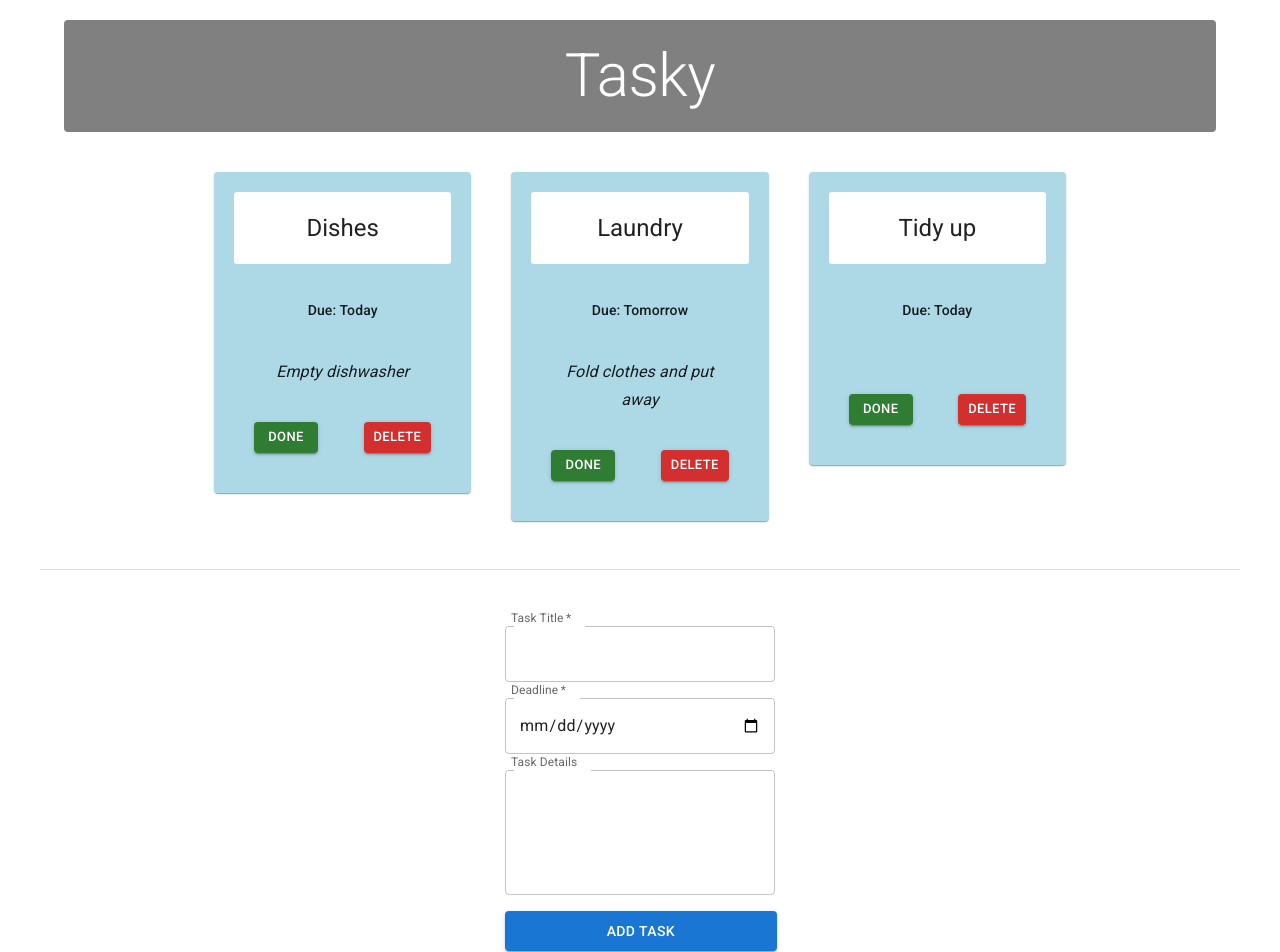
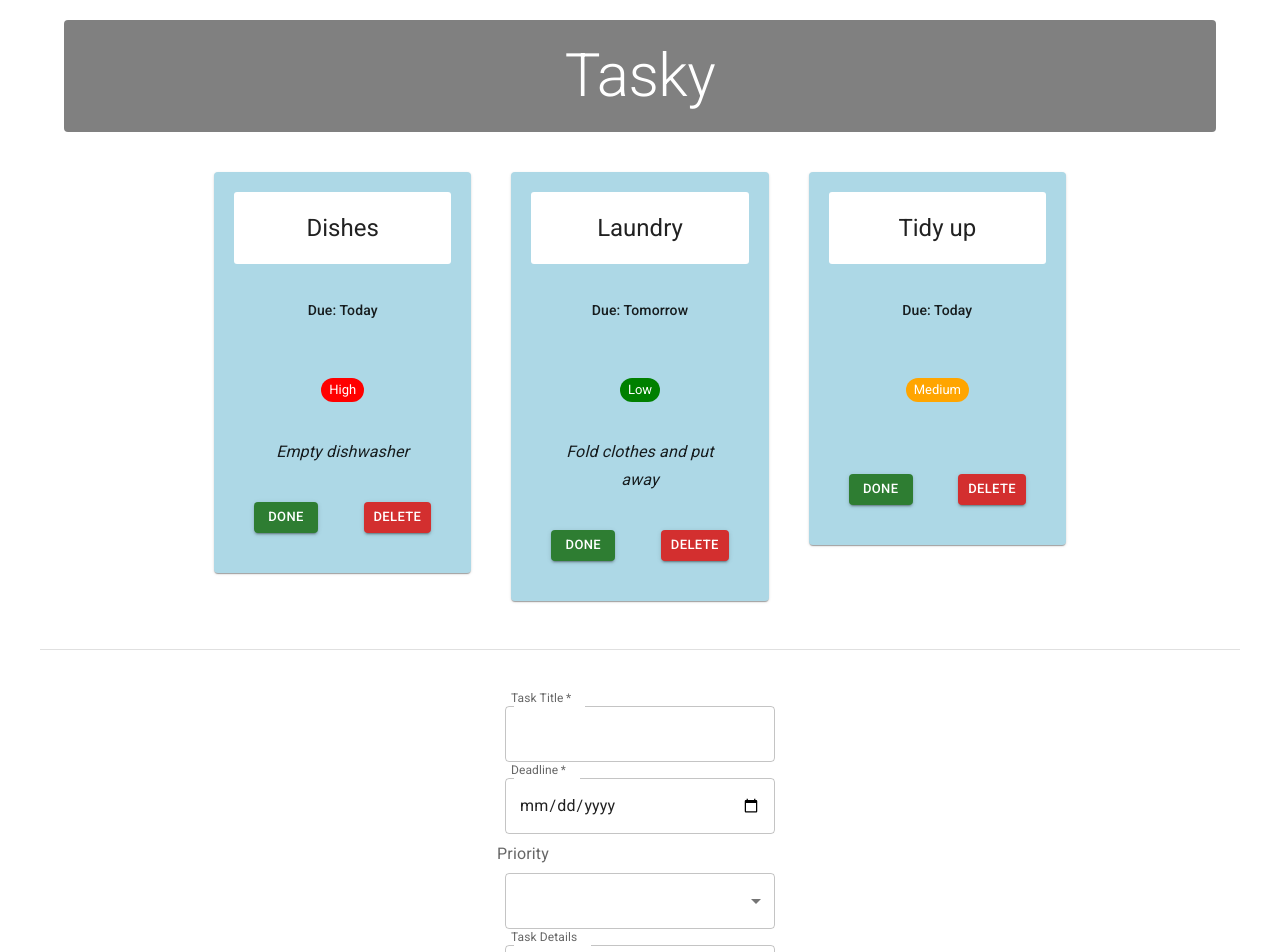
Before and after one commit to foxxxxxxx7/react-basics-labs, a React (Create React App) app in the folder tasky/: page / in a window 1280 px wide. Shown: the top 952 px of the page. Built offline with nearby package versions, Linux system fonts and the light colour scheme.

Commit message:
Week 3 Exercises Done

```diff
--- a/tasky/src/App.js
+++ b/tasky/src/App.js
@@ -10,16 +10,17 @@ import Grid from '@mui/material/Grid';
 function App() {
   const [taskState, setTaskState] = useState({
     tasks: [
-      { id: 1, title: "Dishes", description: "Empty dishwasher", deadline: "Today", done: false },
-      { id: 2, title: "Laundry", description: "Fold clothes and put away", deadline: "Tomorrow", done: false },
-      { id: 3, title: "Tidy up", deadline: "Today", done: false }
+      { id: 1, title: "Dishes", description: "Empty dishwasher", deadline: "Today", done: false, priority: "High" },
+      { id: 2, title: "Laundry", description: "Fold clothes and put away", deadline: "Tomorrow", done: false, priority: "Low" },
+      { id: 3, title: "Tidy up", deadline: "Today", done: false, priority: "Medium" }
     ]
 
   })
   const [formState, setFormState] = useState({
     title: "",
     description: "",
-    deadline: ""
+    deadline: "",
+    priority: ""
   });
 
   const doneHandler = (taskIndex) => {
@@ -48,6 +49,9 @@ function App() {
         break;
       case "deadline":
         form.deadline = event.target.value;
+        break;
+      case "priority":
+        form.priority = event.target.value;
         break;
       default:
         form = formState;
@@ -88,6 +92,7 @@ function App() {
           Tasky
         </Typography>
       </Container>
+
       <Container maxWidth="md" component="main">
         <Grid container spacing={5} alignItems="flex-top" justifyContent="center">
           {taskState.tasks.map((task, index) => (
@@ -97,6 +102,7 @@ function App() {
               deadline={task.deadline}
               done={task.done}
               key={task.id}
+              priority={task.priority}
               markDone={() => doneHandler(index)}
               deleteTask={() => deleteHandler(index)}
             />
--- a/tasky/src/components/Form.js
+++ b/tasky/src/components/Form.js
@@ -2,6 +2,9 @@ import React from "react";
 import Box from '@mui/material/Box';
 import TextField from '@mui/material/TextField';
 import Button from '@mui/material/Button';
+import InputLabel from '@mui/material/InputLabel';
+import MenuItem from '@mui/material/MenuItem';
+import Select from '@mui/material/Select';
 
 const AddTaskForm = (props) => {
 
@@ -34,6 +37,18 @@ const AddTaskForm = (props) => {
                 />
             </div>
             <div>
+                <InputLabel>Priority</InputLabel>
+                <Select
+                    value={props.priority}
+                    name="priority"
+                    onChange={(event) => props.change(event)}
+                >
+                    <MenuItem value={"Low"}>Low</MenuItem>
+                    <MenuItem value={"Medium"}>Medium</MenuItem>
+                    <MenuItem value={"High"}>High</MenuItem>
+                </Select>
+            </div>
+            <div>
                 <TextField
                     name="description"
                     id="outlined-multiline-static"
--- a/tasky/src/components/Task.js
+++ b/tasky/src/components/Task.js
@@ -7,6 +7,7 @@ import CardContent from '@mui/material/CardContent';
 import CardHeader from '@mui/material/CardHeader';
 import Grid from '@mui/material/Grid';
 import Typography from '@mui/material/Typography';
+import { Chip } from '@mui/material'
 
 const Task = (props) => {
 
@@ -44,6 +45,25 @@ const Task = (props) => {
                             Due: {props.deadline}
                         </Typography>
                     </Box>
+                    <Box
+                        sx={{
+                            display: 'flex',
+                            justifyContent: 'center',
+                            alignItems: 'baseline',
+                            mb: 2,
+                            padding: '20px'
+                        }}
+                    >
+                        <Chip sx={{
+                            position: 'relative',
+                            alignItems: 'center',
+                            color: "white",
+                            backgroundColor: props.priority === "Low" ? "green" : ""
+                                || props.priority === "Medium" ? "orange" : ""
+                                    || props.priority === "High" ? "red" : ""
+                        }} size="small" label={props.priority}>
+                        </Chip>
+                    </Box>
                     <Typography
                         component="p"
                         variant="subtitle1"
```
